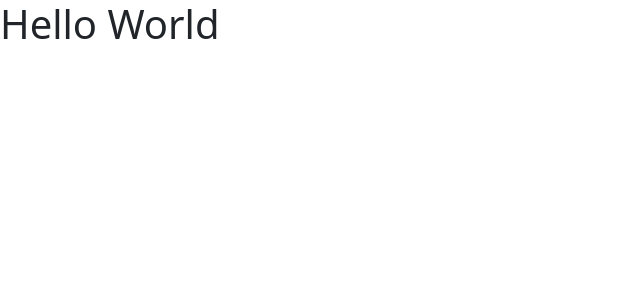
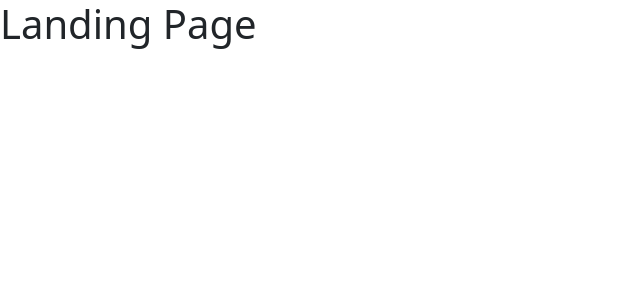
Before and after one commit to khomkrity/ticketing-app, a Next.js app in the folder client/: page / in a window 1280 px wide. Shown: the top 300 px of the page, without its empty margins (0-640 px from the left). Built offline with nearby package versions, Linux system fonts and the light colour scheme.

Commit message:
add server-side rendering

```diff
--- a/client/pages/index.js
+++ b/client/pages/index.js
@@ -1,5 +1,12 @@
-const app = () => {
-  return <h1>Hello World</h1>;
+const LandingPage = ({ color }) => {
+  console.log('component', color);
+  return <h1>Landing Page</h1>;
 };
 
-export default app;
+// render component with data during server-side rendering process
+LandingPage.getInitialProps = () => {
+  console.log('server-side rendering');
+  return { color: 'red' };
+};
+
+export default LandingPage;
```
